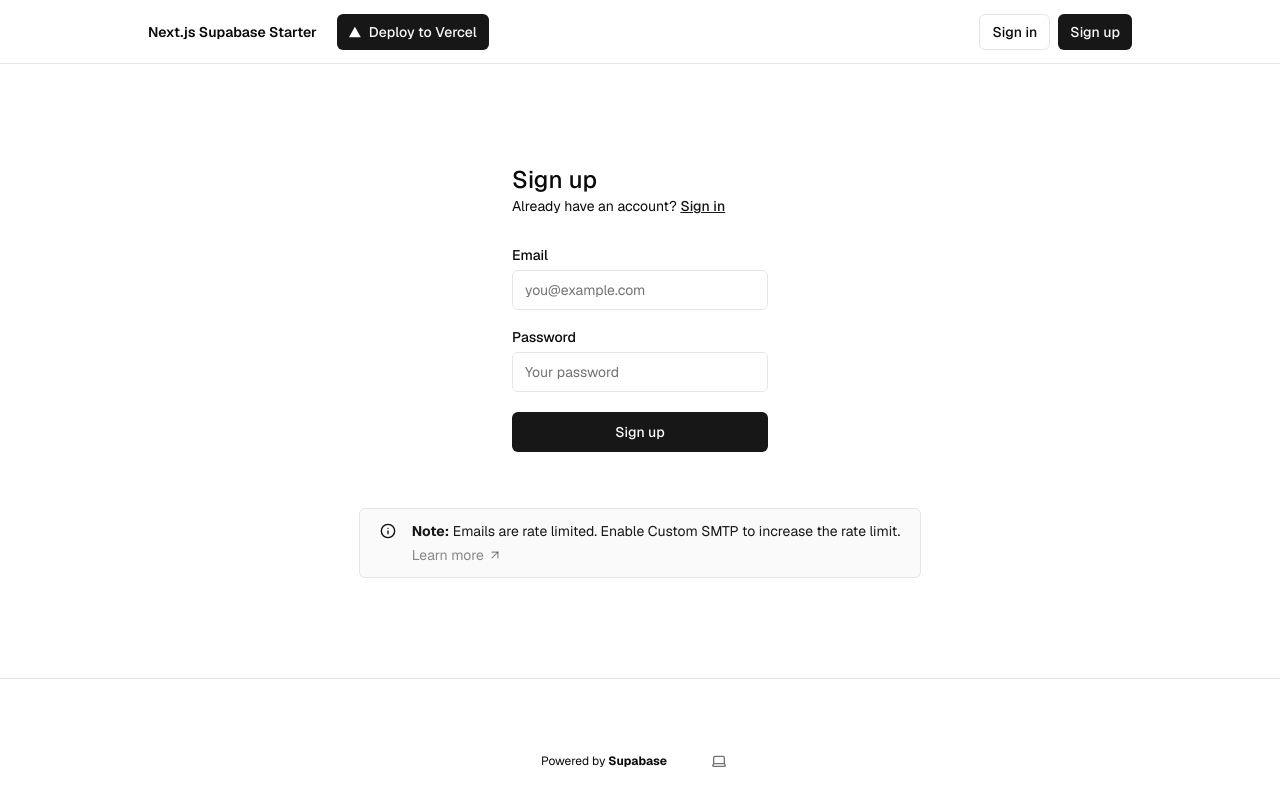
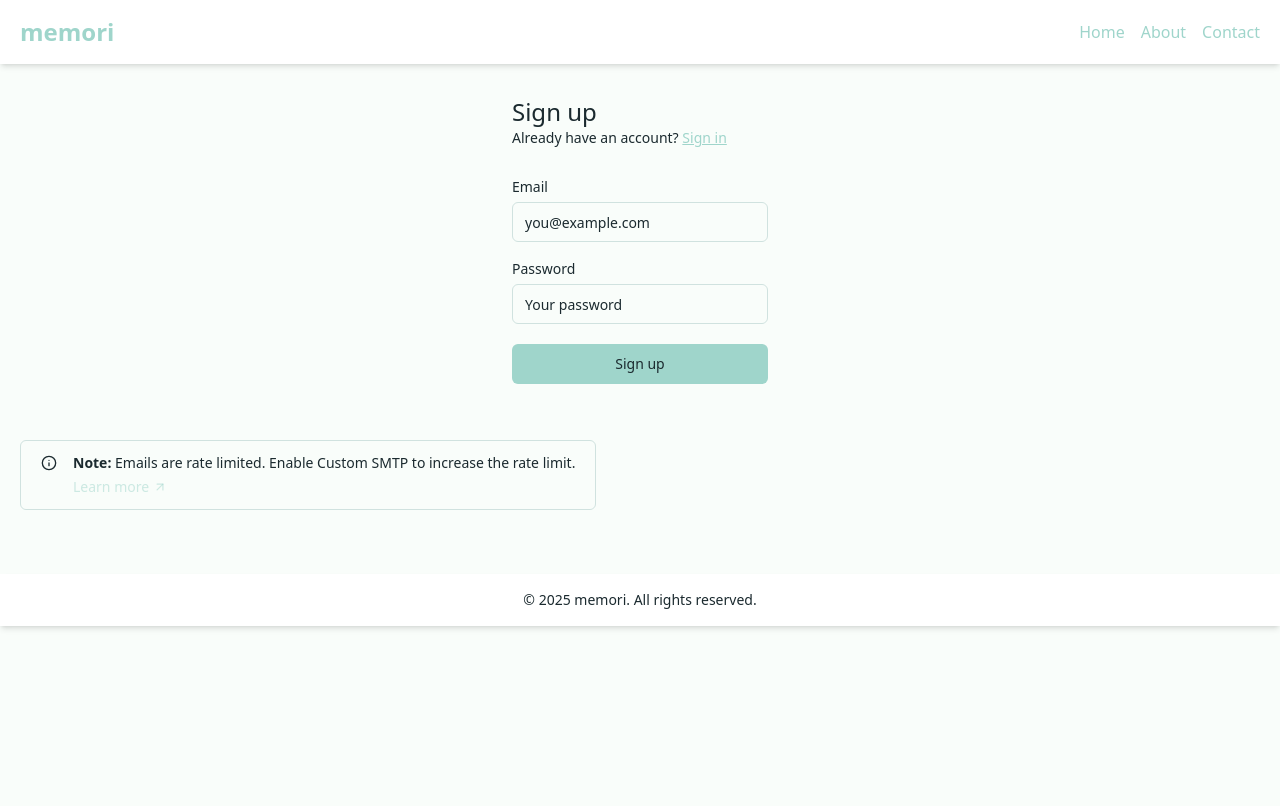
Before and after one commit to louraineparonda/scratch, a Next.js app: page /sign-up in a window 1280 px wide. Shown: the top 806 px of the page. Built offline with nearby package versions, Linux system fonts and the light colour scheme; no server answers.

Commit message:
initial home page

```diff
--- a/app/globals.css
+++ b/app/globals.css
@@ -1,8 +1,7 @@
-@tailwind base;
+/*@tailwind base;
 @tailwind components;
 @tailwind utilities;
 
-/* Base layer: CSS variables for light and dark mode */
 @layer base {
   :root {
     --background: 0 0% 100%;
@@ -70,7 +69,6 @@
   }
 }
 
-/* Utility layer: Make Tailwind aware of your semantic color classes */
 @layer utilities {
   .bg-background {
     background-color: hsl(var(--background));
@@ -92,5 +90,69 @@
     color: hsl(var(--muted-foreground));
   }
 
+   Add more as you go!
+}*/
+
+@tailwind base;
+@tailwind components;
+@tailwind utilities;
+
+/* Base layer: CSS variables for light and dark mode */
+@layer base {
+  :root {
+    --jade: #9fd5cb;
+    --mint: #c4edea;
+    --background: #f9fdfa;
+    --foreground: #1b2a2f;
+    --border: #d0e2df;
+
+    --radius: 0.5rem;
+  }
+
+  .dark {
+    --background: #1b2a2f;  /* Dark mode background */
+    --foreground: #f9fdfa;  /* Dark mode foreground */
+    --border: #d0e2df;      /* Dark mode border */
+  }
+
+  * {
+    @apply border-border;
+  }
+
+  body {
+    @apply bg-background text-foreground;
+  }
+}
+
+/* Utility layer: Make Tailwind aware of your semantic color classes */
+@layer utilities {
+  .bg-background {
+    background-color: var(--background);
+  }
+
+  .text-foreground {
+    color: var(--foreground);
+  }
+
+  .border-border {
+    border-color: var(--border);
+  }
+
+  .bg-jade {
+    background-color: var(--jade);
+  }
+
+  .text-jade {
+    color: var(--jade);
+  }
+
+  .bg-mint {
+    background-color: var(--mint);
+  }
+
+  .text-mint {
+    color: var(--mint);
+  }
+
   /* Add more as you go! */
 }
--- a/app/layout.tsx
+++ b/app/layout.tsx
@@ -1,76 +1,97 @@
-import DeployButton from "@/components/deploy-button";
-import { EnvVarWarning } from "@/components/env-var-warning";
-import HeaderAuth from "@/components/header-auth";
-import { ThemeSwitcher } from "@/components/theme-switcher";
-import { hasEnvVars } from "@/utils/supabase/check-env-vars";
-import { Geist } from "next/font/google";
-import { ThemeProvider } from "next-themes";
-import Link from "next/link";
-import "./globals.css";
+// import DeployButton from "@/components/deploy-button";
+// import { EnvVarWarning } from "@/components/env-var-warning";
+// import HeaderAuth from "@/components/header-auth";
+// import { ThemeSwitcher } from "@/components/theme-switcher";
+// import { hasEnvVars } from "@/utils/supabase/check-env-vars";
+// import { Geist } from "next/font/google";
+// import { ThemeProvider } from "next-themes";
+// import Link from "next/link";
+// import "./globals.css";
 
-const defaultUrl = process.env.VERCEL_URL
-  ? `https://${process.env.VERCEL_URL}`
-  : "http://localhost:3000";
+// const defaultUrl = process.env.VERCEL_URL
+//   ? `https://${process.env.VERCEL_URL}`
+//   : "http://localhost:3000";
+
+// export const metadata = {
+//   metadataBase: new URL(defaultUrl),
+//   title: "Next.js and Supabase Starter Kit",
+//   description: "The fastest way to build apps with Next.js and Supabase",
+// };
+
+// const geistSans = Geist({
+//   display: "swap",
+//   subsets: ["latin"],
+// });
+
+// export default function RootLayout({
+//   children,
+// }: Readonly<{
+//   children: React.ReactNode;
+// }>) {
+//   return (
+//     <html lang="en" className={geistSans.className} suppressHydrationWarning>
+//       <body className="bg-background text-foreground">
+//         <ThemeProvider
+//           attribute="class"
+//           defaultTheme="system"
+//           enableSystem
+//           disableTransitionOnChange
+//         >
+//           <main className="min-h-screen flex flex-col items-center">
+//             <div className="flex-1 w-full flex flex-col gap-20 items-center">
+//               <nav className="w-full flex justify-center border-b border-b-foreground/10 h-16">
+//                 <div className="w-full max-w-5xl flex justify-between items-center p-3 px-5 text-sm">
+//                   <div className="flex gap-5 items-center font-semibold">
+//                     <Link href={"/"}>Next.js Supabase Starter</Link>
+//                     <div className="flex items-center gap-2">
+//                       <DeployButton />
+//                     </div>
+//                   </div>
+//                   {!hasEnvVars ? <EnvVarWarning /> : <HeaderAuth />}
+//                 </div>
+//               </nav>
+//               <div className="flex flex-col gap-20 max-w-5xl p-5">
+//                 {children}
+//               </div>
+
+//               <footer className="w-full flex items-center justify-center border-t mx-auto text-center text-xs gap-8 py-16">
+//                 <p>
+//                   Powered by{" "}
+//                   <a
+//                     href="https://supabase.com/?utm_source=create-next-app&utm_medium=template&utm_term=nextjs"
+//                     target="_blank"
+//                     className="font-bold hover:underline"
+//                     rel="noreferrer"
+//                   >
+//                     Supabase
+//                   </a>
+//                 </p>
+//                 <ThemeSwitcher />
+//               </footer>
+//             </div>
+//           </main>
+//         </ThemeProvider>
+//       </body>
+//     </html>
+//   );
+// }
+
+import { ReactNode } from "react";
+import Layout from "../components/layout"; // Import the layout component
+import "/app/globals.css";  // Adjust the path if your global styles are elsewhere
+
 
 export const metadata = {
-  metadataBase: new URL(defaultUrl),
-  title: "Next.js and Supabase Starter Kit",
-  description: "The fastest way to build apps with Next.js and Supabase",
+  title: "memori",
+  description: "A heartfelt way to collect and share memories.",
 };
 
-const geistSans = Geist({
-  display: "swap",
-  subsets: ["latin"],
-});
-
-export default function RootLayout({
-  children,
-}: Readonly<{
-  children: React.ReactNode;
-}>) {
+export default function AppLayout({ children }: { children: ReactNode }) {
   return (
-    <html lang="en" className={geistSans.className} suppressHydrationWarning>
-      <body className="bg-background text-foreground">
-        <ThemeProvider
-          attribute="class"
-          defaultTheme="system"
-          enableSystem
-          disableTransitionOnChange
-        >
-          <main className="min-h-screen flex flex-col items-center">
-            <div className="flex-1 w-full flex flex-col gap-20 items-center">
-              <nav className="w-full flex justify-center border-b border-b-foreground/10 h-16">
-                <div className="w-full max-w-5xl flex justify-between items-center p-3 px-5 text-sm">
-                  <div className="flex gap-5 items-center font-semibold">
-                    <Link href={"/"}>Next.js Supabase Starter</Link>
-                    <div className="flex items-center gap-2">
-                      <DeployButton />
-                    </div>
-                  </div>
-                  {!hasEnvVars ? <EnvVarWarning /> : <HeaderAuth />}
-                </div>
-              </nav>
-              <div className="flex flex-col gap-20 max-w-5xl p-5">
-                {children}
-              </div>
-
-              <footer className="w-full flex items-center justify-center border-t mx-auto text-center text-xs gap-8 py-16">
-                <p>
-                  Powered by{" "}
-                  <a
-                    href="https://supabase.com/?utm_source=create-next-app&utm_medium=template&utm_term=nextjs"
-                    target="_blank"
-                    className="font-bold hover:underline"
-                    rel="noreferrer"
-                  >
-                    Supabase
-                  </a>
-                </p>
-                <ThemeSwitcher />
-              </footer>
-            </div>
-          </main>
-        </ThemeProvider>
+    <html lang="en">
+      <body>
+        {/* Use the layout component for the entire app */}
+        <Layout>{children}</Layout>
       </body>
     </html>
   );
--- a/app/page.tsx
+++ b/app/page.tsx
@@ -1,16 +1,38 @@
-import Hero from "@/components/hero";
-import ConnectSupabaseSteps from "@/components/tutorial/connect-supabase-steps";
-import SignUpUserSteps from "@/components/tutorial/sign-up-user-steps";
-import { hasEnvVars } from "@/utils/supabase/check-env-vars";
+// import Hero from "@/components/hero";
+// import ConnectSupabaseSteps from "@/components/tutorial/connect-supabase-steps";
+// import SignUpUserSteps from "@/components/tutorial/sign-up-user-steps";
+// import { hasEnvVars } from "@/utils/supabase/check-env-vars";
 
-export default async function Home() {
+// export default async function Home() {
+//   return (
+//     <>
+//       <Hero />
+//       <main className="flex-1 flex flex-col gap-6 px-4">
+//         <h2 className="font-medium text-xl mb-4">Next steps</h2>
+//         {hasEnvVars ? <SignUpUserSteps /> : <ConnectSupabaseSteps />}
+//       </main>
+//     </>
+//   );
+// }
+
+// pages/homepage.tsx
+
+const Homepage = () => {
   return (
-    <>
-      <Hero />
-      <main className="flex-1 flex flex-col gap-6 px-4">
-        <h2 className="font-medium text-xl mb-4">Next steps</h2>
-        {hasEnvVars ? <SignUpUserSteps /> : <ConnectSupabaseSteps />}
+    <div className="flex flex-col min-h-screen">
+
+      <main className="flex flex-1 items-center justify-center px-4 sm:px-6 lg:px-8 bg-background text-foreground">
+        <div className="text-center max-w-2xl">
+          <h1 className="text-3xl sm:text-5xl font-bold mb-4">
+            Welcome to <span className="text-primary">Memori</span>
+          </h1>
+          <p className="text-base sm:text-lg text-muted-foreground">
+            Collect and cherish memories together — wherever, whenever.
+          </p>
+        </div>
       </main>
-    </>
+    </div>
   );
-}
+};
+
+export default Homepage;
--- a/components/layout.tsx
+++ b/components/layout.tsx
@@ -1,11 +1,52 @@
 // components/Layout.tsx
-import Navbar from './ui/Navbar';
+// import Navbar from './ui/Navbar';
 
-export default function Layout({ children }: { children: React.ReactNode }) {
+// export default function Layout({ children }: { children: React.ReactNode }) {
+//   return (
+//     <>
+//       <Navbar />
+//       <main className="min-h-screen px-4 py-6 bg-gray-50">{children}</main>
+//     </>
+//   );
+// }
+
+// pages/_app.tsx
+// components/layout.tsx
+import Link from "next/link";
+import { ReactNode } from "react";
+
+export default function Layout({ children }: { children: ReactNode }) {
   return (
-    <>
-      <Navbar />
-      <main className="min-h-screen px-4 py-6 bg-gray-50">{children}</main>
-    </>
+    <div className="bg-background text-foreground">
+      {/* Navbar */}
+      <header className="bg-white shadow-md py-4">
+        <nav className="max-w-5xl mx-auto px-5 flex justify-between items-center">
+          <Link href="/" className="text-2xl font-semibold text-primary">
+            memori
+          </Link>
+          <div className="space-x-4">
+            <Link href="/" className="text-base text-primary hover:text-accent">
+              Home
+            </Link>
+            <Link href="/about" className="text-base text-primary hover:text-accent">
+              About
+            </Link>
+            <Link href="/contact" className="text-base text-primary hover:text-accent">
+              Contact
+            </Link>
+          </div>
+        </nav>
+      </header>
+
+      {/* Main content area */}
+      <main className="max-w-5xl mx-auto px-5 py-8">{children}</main>
+
+      {/* Footer */}
+      <footer className="bg-white py-4 mt-8 shadow-md">
+        <div className="max-w-5xl mx-auto text-center">
+          <p className="text-sm text-foreground">© 2025 memori. All rights reserved.</p>
+        </div>
+      </footer>
+    </div>
   );
 }
--- a/components/ui/navbar.tsx
+++ b/components/ui/navbar.tsx
@@ -7,11 +7,13 @@ const Navbar = () => {
       <div className="text-white font-bold text-lg">
         <Link href="/">memori</Link>
       </div>
-      <div className="flex space-x-4">
+      <div className="flex space-x-4 md:flex-row flex-col md:space-x-4">
         <Link href="/" className="text-white">Home</Link>
         <Link href="/about" className="text-white">About</Link>
         <Link href="/contact" className="text-white">Contact</Link>
-        <Link href="/auth" className="bg-yellow-500 text-black px-4 py-2 rounded">Get Started</Link>
+        <Link href="/auth" className="bg-yellow-500 text-black px-4 py-2 rounded mt-2 md:mt-0">
+          Get Started
+        </Link>
       </div>
     </nav>
   );
--- a/tailwind.config.ts
+++ b/tailwind.config.ts
@@ -1,3 +1,84 @@
+// import type { Config } from "tailwindcss";
+
+// const config = {
+//   darkMode: ["class"],
+//   content: [
+//     "./pages/**/*.{ts,tsx}",
+//     "./components/**/*.{ts,tsx}",
+//     "./app/**/*.{ts,tsx}",
+//     "./src/**/*.{ts,tsx}",
+//   ],
+//   prefix: "",
+//   theme: {
+//     container: {
+//       center: true,
+//       padding: "2rem",
+//       screens: {
+//         "2xl": "1400px",
+//       },
+//     },
+//     extend: {
+//       colors: {
+//         border: "hsl(var(--border))",
+//         input: "hsl(var(--input))",
+//         ring: "hsl(var(--ring))",
+//         background: "hsl(var(--background))",
+//         foreground: "hsl(var(--foreground))",
+//         primary: {
+//           DEFAULT: "hsl(var(--primary))",
+//           foreground: "hsl(var(--primary-foreground))",
+//         },
+//         secondary: {
+//           DEFAULT: "hsl(var(--secondary))",
+//           foreground: "hsl(var(--secondary-foreground))",
+//         },
+//         destructive: {
+//           DEFAULT: "hsl(var(--destructive))",
+//           foreground: "hsl(var(--destructive-foreground))",
+//         },
+//         muted: {
+//           DEFAULT: "hsl(var(--muted))",
+//           foreground: "hsl(var(--muted-foreground))",
+//         },
+//         accent: {
+//           DEFAULT: "hsl(var(--accent))",
+//           foreground: "hsl(var(--accent-foreground))",
+//         },
+//         popover: {
+//           DEFAULT: "hsl(var(--popover))",
+//           foreground: "hsl(var(--popover-foreground))",
+//         },
+//         card: {
+//           DEFAULT: "hsl(var(--card))",
+//           foreground: "hsl(var(--card-foreground))",
+//         },
+//       },
+//       borderRadius: {
+//         lg: "var(--radius)",
+//         md: "calc(var(--radius) - 2px)",
+//         sm: "calc(var(--radius) - 4px)",
+//       },
+//       keyframes: {
+//         "accordion-down": {
+//           from: { height: "0" },
+//           to: { height: "var(--radix-accordion-content-height)" },
+//         },
+//         "accordion-up": {
+//           from: { height: "var(--radix-accordion-content-height)" },
+//           to: { height: "0" },
+//         },
+//       },
+//       animation: {
+//         "accordion-down": "accordion-down 0.2s ease-out",
+//         "accordion-up": "accordion-up 0.2s ease-out",
+//       },
+//     },
+//   },
+//   plugins: [require("tailwindcss-animate")],
+// } satisfies Config;
+
+// export default config;
+
 import type { Config } from "tailwindcss";
 
 const config = {
@@ -19,18 +100,19 @@ const config = {
     },
     extend: {
       colors: {
-        border: "hsl(var(--border))",
-        input: "hsl(var(--input))",
-        ring: "hsl(var(--ring))",
-        background: "hsl(var(--background))",
-        foreground: "hsl(var(--foreground))",
+        // Custom colors for memori
+        jade: "#9fd5cb",
+        mint: "#c4edea",
+        background: "#f9fdfa",
+        foreground: "#1b2a2f",
+        border: "#d0e2df",
         primary: {
-          DEFAULT: "hsl(var(--primary))",
-          foreground: "hsl(var(--primary-foreground))",
+          DEFAULT: "#9fd5cb",  // jade
+          foreground: "#1b2a2f", // foreground text color
         },
-        secondary: {
-          DEFAULT: "hsl(var(--secondary))",
-          foreground: "hsl(var(--secondary-foreground))",
+        accent: {
+          DEFAULT: "#c4edea",  // mint
+          foreground: "#1b2a2f", // foreground text color
         },
         destructive: {
           DEFAULT: "hsl(var(--destructive))",
@@ -39,10 +121,6 @@ const config = {
         muted: {
           DEFAULT: "hsl(var(--muted))",
           foreground: "hsl(var(--muted-foreground))",
-        },
-        accent: {
-          DEFAULT: "hsl(var(--accent))",
-          foreground: "hsl(var(--accent-foreground))",
         },
         popover: {
           DEFAULT: "hsl(var(--popover))",
@@ -72,6 +150,13 @@ const config = {
         "accordion-down": "accordion-down 0.2s ease-out",
         "accordion-up": "accordion-up 0.2s ease-out",
       },
+      // Add reusable max-width, padding, and flex utility here
+      spacing: {
+        "container-padding": "2rem", // Custom spacing
+      },
+      maxWidth: {
+        "5xl": "1400px", // You already have this
+      },
     },
   },
   plugins: [require("tailwindcss-animate")],
```
